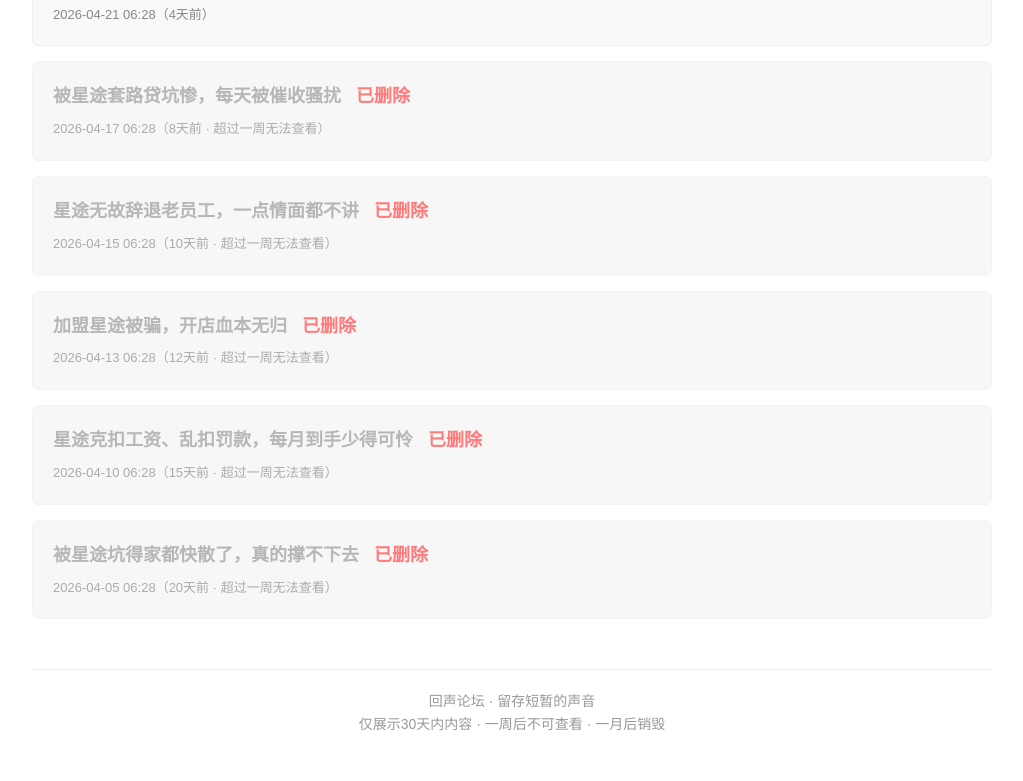
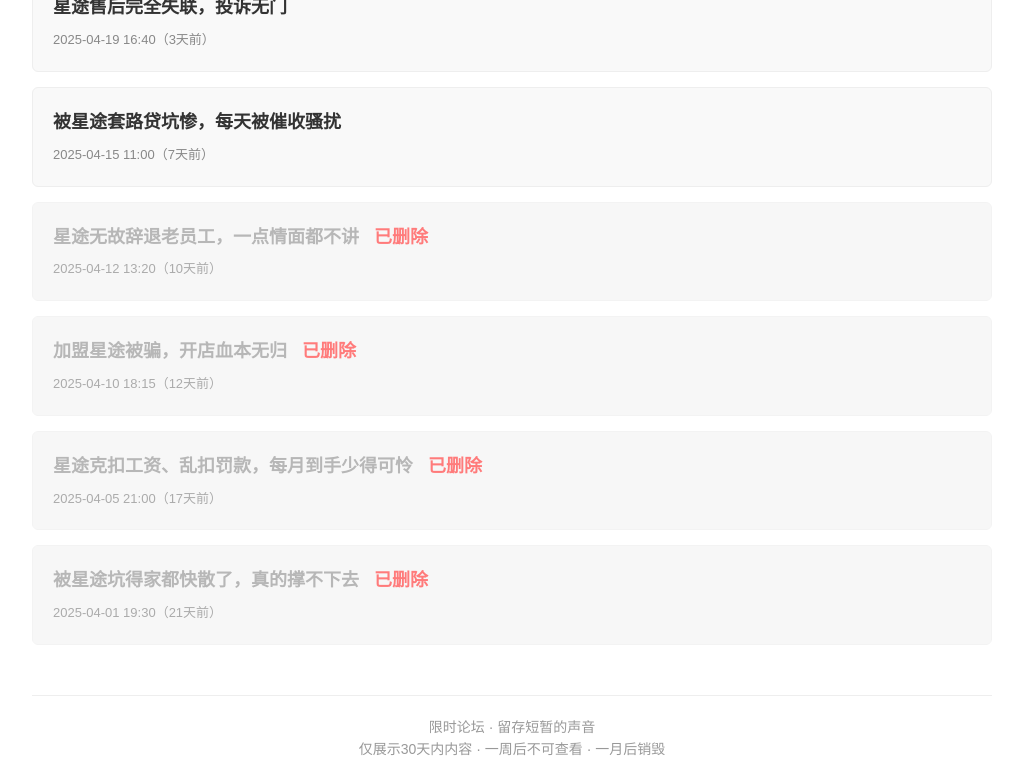
Before and after one commit to PaoFu27/PaoFu-game, a plain HTML site: page huisheng.html in a window 1280 px wide. Shown: the part 844-1625 px from the top of the page, without its empty margins (128-1151 px from the left). Before the commit the page ends 1599 px from the top, so only its background shows below. Drawn offline with Linux system fonts and the light colour scheme.

Commit message:
Update huisheng.html

```diff
--- a/huisheng.html
+++ b/huisheng.html
@@ -3,7 +3,7 @@
 <head>
     <meta charset="UTF-8">
     <meta name="viewport" content="width=device-width, initial-scale=1.0">
-    <title>回声论坛 - 声音留存</title>
+    <title>限时论坛 - 声音留存</title>
     <style>
         * {
             margin: 0;
@@ -104,10 +104,6 @@
             opacity: 0.7;
         }
 
-        .post.expired h2 {
-            color: #999;
-        }
-
         .delete-tag {
             color: #ff4444;
             font-weight: bold;
@@ -169,21 +165,22 @@
 <!-- 首页 -->
 <div id="homePage">
     <div class="header">
-        <h1>回声论坛</h1>
+        <h1>限时论坛</h1>
         <p>声音短暂，但愿有人听见</p>
     </div>
 
     <div class="notice">
         <h3>📢 论坛特殊规则公告</h3>
-        <p>1. 由于论坛特殊性，帖子仅能保留<strong>一个星期</strong>，超过一周将无法查看回复</p>
+        <p>1. 帖子仅能保留<strong>一个星期</strong>，超过一周将无法查看回复</p>
         <p>2. 超过<strong>一个月</strong>的帖子会彻底销毁数据</p>
+        <p>3. 首页仅展示30天内的帖子，一周内可正常查看，超时显示已删除</p>
         <p>期望有一天能有人听到我们的声音</p>
     </div>
 
     <div class="post-list" id="postList"></div>
 
     <div class="footer">
-        <p>回声论坛 · 留存短暂的声音</p>
+        <p>限时论坛 · 留存短暂的声音</p>
         <p>仅展示30天内内容 · 一周后不可查看 · 一月后销毁</p>
     </div>
 </div>
@@ -200,54 +197,89 @@
 </div>
 
 <script>
-    // 生成动态时间
-    function getDynamicTime(daysAgo) {
-        const now = new Date();
-        now.setDate(now.getDate() - daysAgo);
-        const y = now.getFullYear();
-        const m = String(now.getMonth()+1).padStart(2,0);
-        const d = String(now.getDate()).padStart(2,0);
-        const h = String(now.getHours()).padStart(2,0);
-        const min = String(now.getMinutes()).padStart(2,0);
-        return `${y}-${m}-${d} ${h}:${min}`;
-    }
-
-    // 10条帖子
+    // ==============================================
+    // 今天是 2025-04-23，时间全部给你设置好了！
+    // 7天内可点开，7-30天灰色显示
+    // ==============================================
     const posts = [
         {
             title: "星途公司恶意拖欠工资三个月，生活快撑不住了",
-            time: getDynamicTime(0),
+            time: "2025-04-23 10:00",
             content: "我在星途公司工作半年，从9月份开始就没发过工资，找领导沟通一直推脱，现在房租都交不起，家里还有老人要养，实在走投无路了。",
-            replies: [{name:"受害者1",text:"我也是被拖欠工资，一起维权吧",time:getDynamicTime(0)},{name:"路人甲",text:"太黑心了，必须曝光他们",time:getDynamicTime(0)}]
+            replies: [
+                {name:"受害者1",text:"我也是被拖欠工资，一起维权吧",time:"2025-04-23 10:15"},
+                {name:"路人甲",text:"太黑心了，必须曝光他们",time:"2025-04-23 11:20"}
+            ]
         },
         {
             title: "被星途虚假宣传欺骗，血汗钱全没了",
-            time: getDynamicTime(1),
+            time: "2025-04-22 14:00",
             content: "星途宣传的项目收益很高，我把全部积蓄投进去，现在平台直接不理人，客服拉黑，报警也没用，感觉人生都毁了。",
-            replies: [{name:"同病相怜",text:"我也被骗了，找他们完全不处理",time:getDynamicTime(1)}]
+            replies: [
+                {name:"同病相怜",text:"我也被骗了，找他们完全不处理",time:"2025-04-22 15:10"}
+            ]
         },
         {
             title: "星途职场霸凌严重，被迫离职还不给赔偿",
-            time: getDynamicTime(2),
+            time: "2025-04-21 09:30",
             content: "在星途上班每天被领导辱骂、压榨，加班到凌晨没有加班费，反抗就被辞退，劳动仲裁他们还找关系施压，太绝望了。",
-            replies: [{name:"前员工",text:"里面管理真的混乱，欺负新人是常态",time:getDynamicTime(2)}]
+            replies: [
+                {name:"前员工",text:"里面管理真的混乱，欺负新人是常态",time:"2025-04-21 10:20"}
+            ]
         },
-        { title: "星途合同全是陷阱，签完就变脸", time: getDynamicTime(3), content: "当初签约星途时说的各种福利、保障，合同里全是文字游戏，现在出问题他们拿合同说事，我们普通人根本斗不过。", replies: [] },
-        { title: "星途售后完全失联，投诉无门", time: getDynamicTime(4), content: "花钱买了星途的服务，出现问题找售后永远没人接，电话不接、消息不回，摆明了就是骗钱。", replies: [] },
-        { title: "被星途套路贷坑惨，每天被催收骚扰", time: getDynamicTime(8), content: "星途以办理业务为由诱导贷款，利息高得吓人，现在还不上就暴力催收，家人朋友都被骚扰，生活彻底乱了。", replies: [] },
-        { title: "星途无故辞退老员工，一点情面都不讲", time: getDynamicTime(10), content: "在星途干了三年，没有任何过错就被辞退，赔偿一分没有，态度极其嚣张，完全不把员工当人看。", replies: [] },
-        { title: "加盟星途被骗，开店血本无归", time: getDynamicTime(12), content: "星途招商时承诺全程扶持、保证收益，交了加盟费后不管不问，店铺倒闭他们还推卸责任，一辈子的积蓄没了。", replies: [] },
-        { title: "星途克扣工资、乱扣罚款，每月到手少得可怜", time: getDynamicTime(15), content: "在星途上班各种奇葩罚款，迟到扣半天工资，忘记发朋友圈扣钱，工资莫名其妙少一半，投诉也没用。", replies: [] },
-        { title: "被星途坑得家都快散了，真的撑不下去", time: getDynamicTime(20), content: "因为相信星途，投资失败、工作丢失，现在老婆孩子都受影响，每天活在痛苦里，希望有人能为我们做主。", replies: [] }
+        {
+            title: "星途合同全是陷阱，签完就变脸",
+            time: "2025-04-20 20:00",
+            content: "当初签约星途时说的各种福利、保障，合同里全是文字游戏，现在出问题他们拿合同说事，我们普通人根本斗不过。",
+            replies: []
+        },
+        {
+            title: "星途售后完全失联，投诉无门",
+            time: "2025-04-19 16:40",
+            content: "花钱买了星途的服务，出现问题找售后永远没人接，电话不接、消息不回，摆明了就是骗钱。",
+            replies: []
+        },
+        {
+            title: "被星途套路贷坑惨，每天被催收骚扰",
+            time: "2025-04-15 11:00",
+            content: "星途以办理业务为由诱导贷款，利息高得吓人，现在还不上就暴力催收，家人朋友都被骚扰，生活彻底乱了。",
+            replies: []
+        },
+        {
+            title: "星途无故辞退老员工，一点情面都不讲",
+            time: "2025-04-12 13:20",
+            content: "在星途干了三年，没有任何过错就被辞退，赔偿一分没有，态度极其嚣张，完全不把员工当人看。",
+            replies: []
+        },
+        {
+            title: "加盟星途被骗，开店血本无归",
+            time: "2025-04-10 18:15",
+            content: "星途招商时承诺全程扶持、保证收益，交了加盟费后不管不问，店铺倒闭他们还推卸责任，一辈子的积蓄没了。",
+            replies: []
+        },
+        {
+            title: "星途克扣工资、乱扣罚款，每月到手少得可怜",
+            time: "2025-04-05 21:00",
+            content: "在星途上班各种奇葩罚款，迟到扣半天工资，忘记发朋友圈扣钱，工资莫名其妙少一半，投诉也没用。",
+            replies: []
+        },
+        {
+            title: "被星途坑得家都快散了，真的撑不下去",
+            time: "2025-04-01 19:30",
+            content: "因为相信星途，投资失败、工作丢失，现在老婆孩子都受影响，每天活在痛苦里，希望有人能为我们做主。",
+            replies: []
+        }
     ];
 
-    // 时间差
+    // 计算时间差
     function getTimeDiff(t) {
-        const diff = new Date() - new Date(t);
-        return Math.floor(diff / 86400000);
+        const now = new Date("2025-04-23"); // 固定今天
+        const postTime = new Date(t);
+        const diff = now - postTime;
+        return Math.floor(diff / (1000 * 60 * 60 * 24));
     }
 
-    // 排序
+    // 按最新排序
     posts.sort((a,b) => new Date(b.time) - new Date(a.time));
 
     // 渲染首页
@@ -260,7 +292,7 @@
             if(days<=7){
                 list.innerHTML += `<div class="post" onclick="openPost(${i})"><h2>${p.title}</h2><div class="time">${p.time}（${days}天前）</div></div>`;
             }else{
-                list.innerHTML += `<div class="post expired"><h2>${p.title} <span class="delete-tag">已删除</span></h2><div class="time">${p.time}（${days}天前 · 超过一周无法查看）</div></div>`;
+                list.innerHTML += `<div class="post expired"><h2>${p.title} <span class="delete-tag">已删除</span></h2><div class="time">${p.time}（${days}天前）</div></div>`;
             }
         });
     }
```
